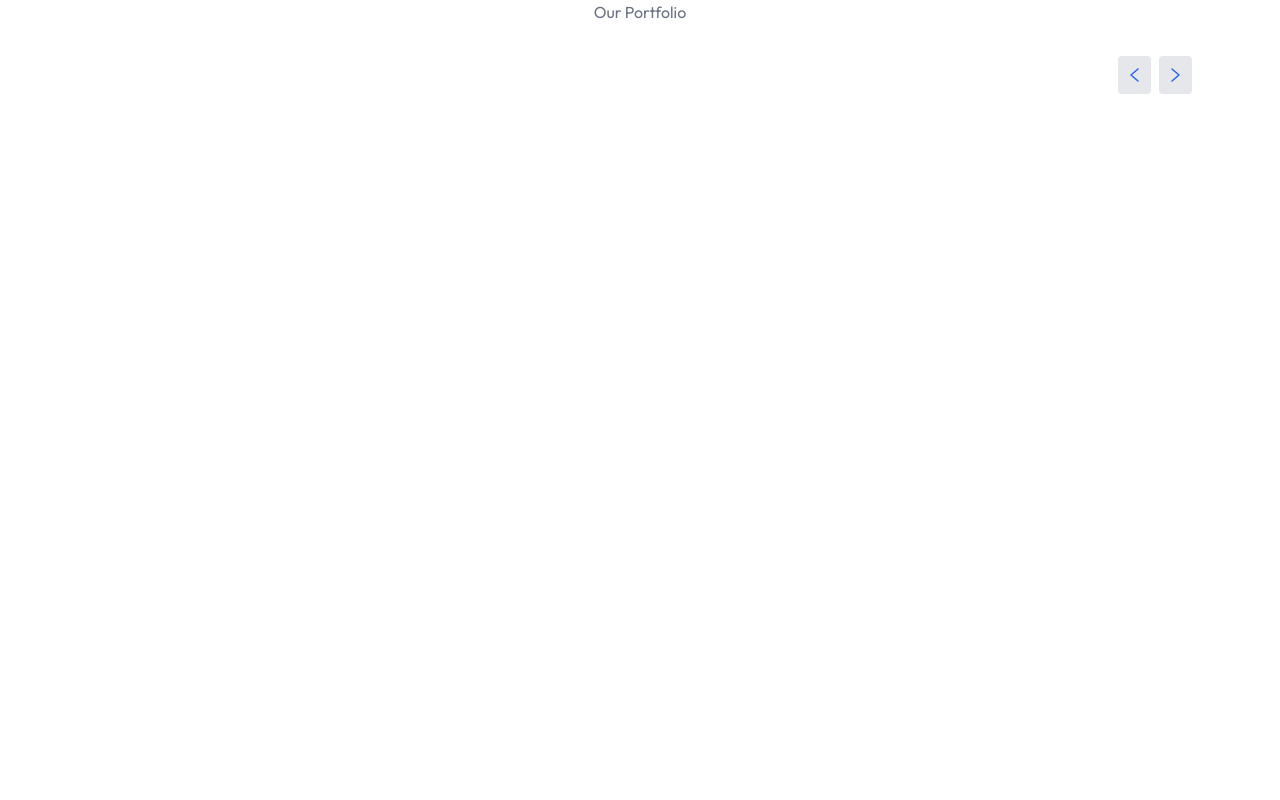
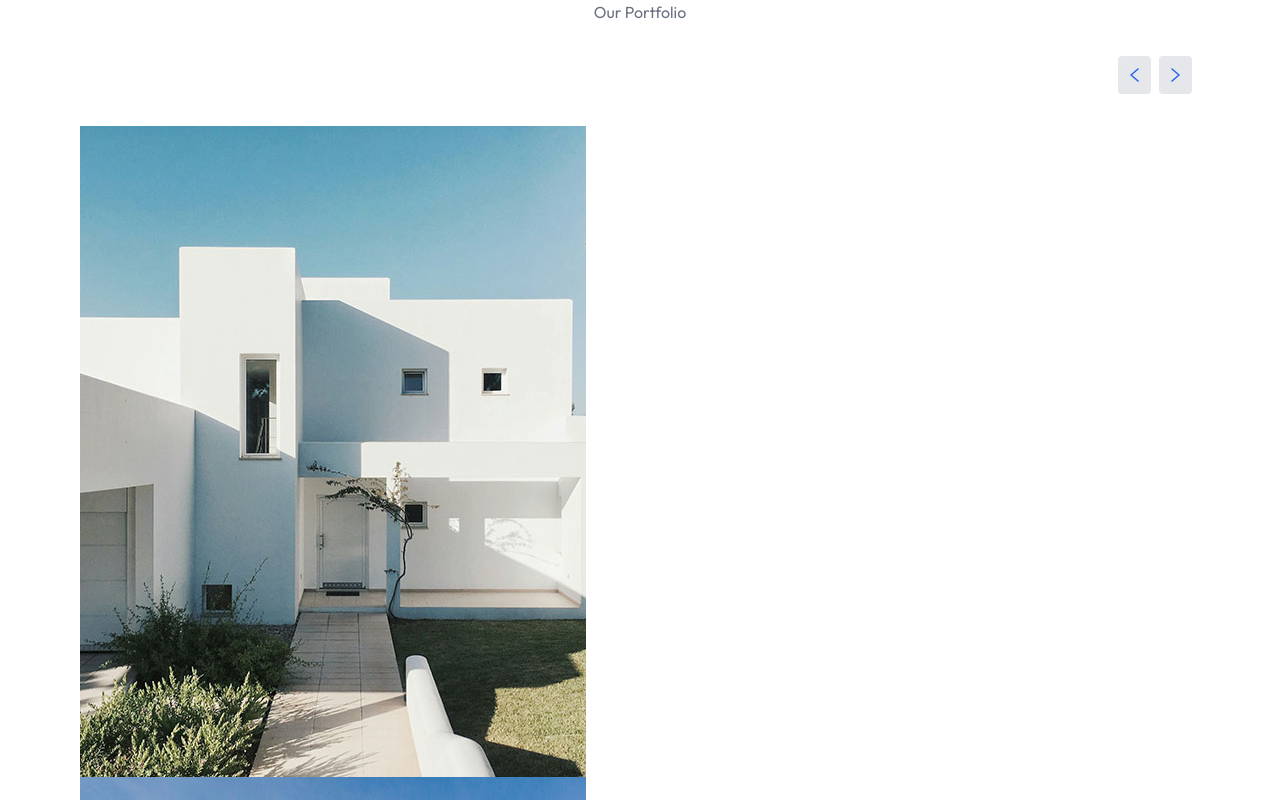
Before and after one commit to AbdullahiAbdulganiyu/Real-Estate, a React (Vite) app: page / in a window 1280 px wide. Shown: the part 1840-2640 px from the top of the page. Before the commit the page ends 2062 px from the top, so only its background shows below. Built offline with nearby package versions, Linux system fonts and the light colour scheme.

Commit message:
maping over the projectdata and rendering the images

```diff
--- a/src/components/Projects.jsx
+++ b/src/components/Projects.jsx
@@ -1,5 +1,5 @@
 import React from "react";
-import { assets } from "../assets/assets";
+import { assets, projectsData } from "../assets/assets";
 
 const Projects = () => {
   return (
@@ -31,6 +31,16 @@ const Projects = () => {
           <img src={assets.right_arrow} alt="Next" />
         </button>
       </div>
+      {/* project slider cointaner */}
+      <div>
+        <div>
+          {projectsData.map((project, index) => (
+            <div key={index}>
+              <img src={project.image} alt={project.title} />
+            </div>
+          ))}
+        </div>
+      </div>
     </div>
   );
 };
```
